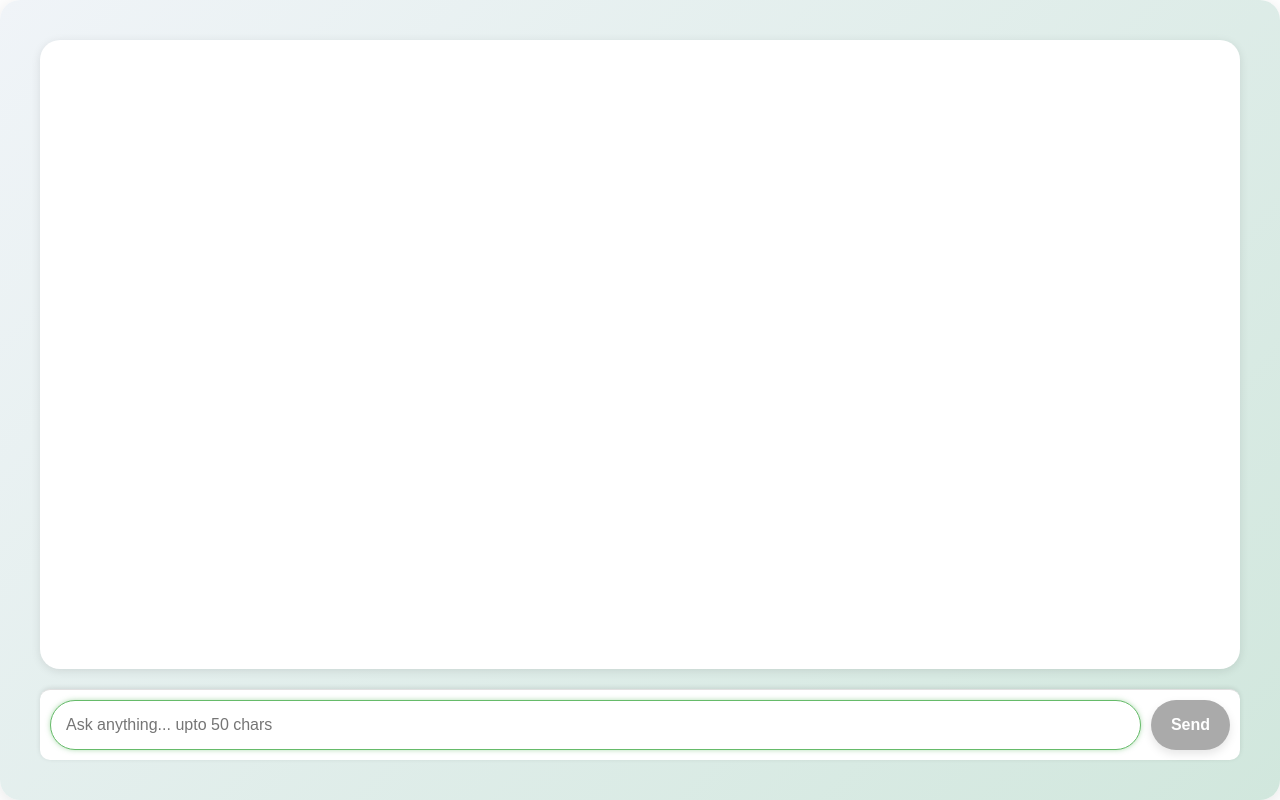
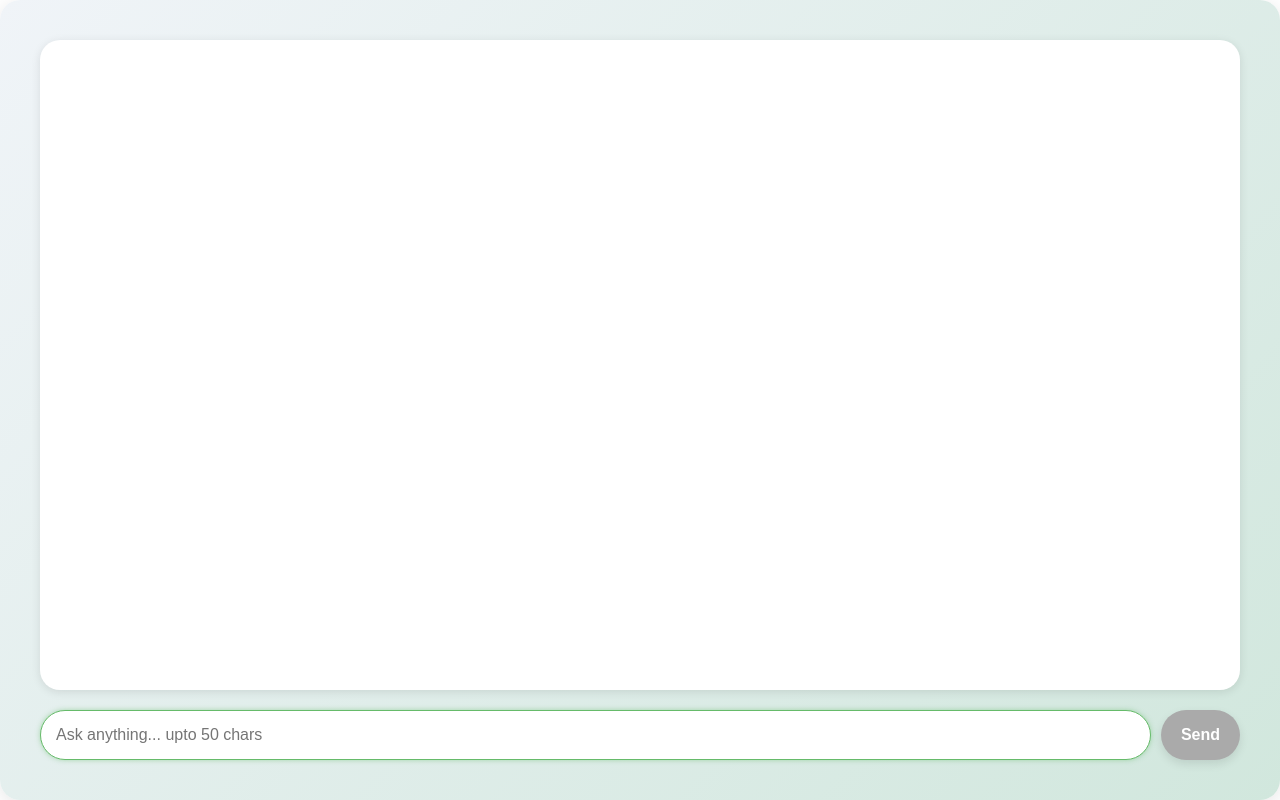
Before and after one commit to raman20/limqa, a Next.js app: page / in a window 1280 px wide. Built offline with nearby package versions, Linux system fonts and the light colour scheme.

Commit message:
chat-form ui change

```diff
--- a/styles/global.css
+++ b/styles/global.css
@@ -60,11 +60,6 @@ body {
 .chat-input {
     display: flex;
     gap: 10px;
-    padding: 10px;
-    border-top: 1px solid #e0e0e0;
-    background-color: #ffffff;
-    border-radius: 10px;
-    box-shadow: 0 -1px 5px rgba(0, 0, 0, 0.1);
 }
 
 .input {
```
